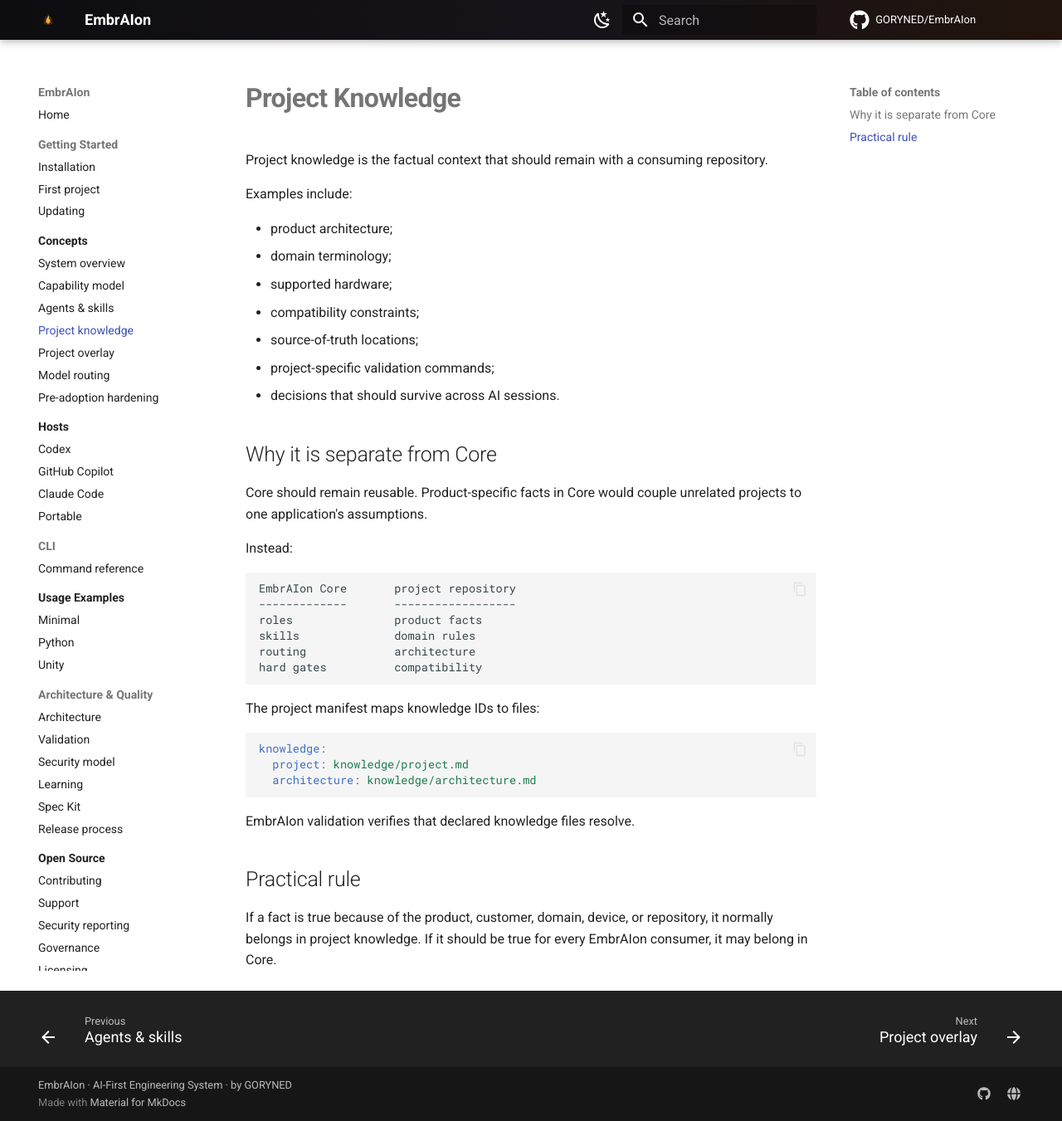
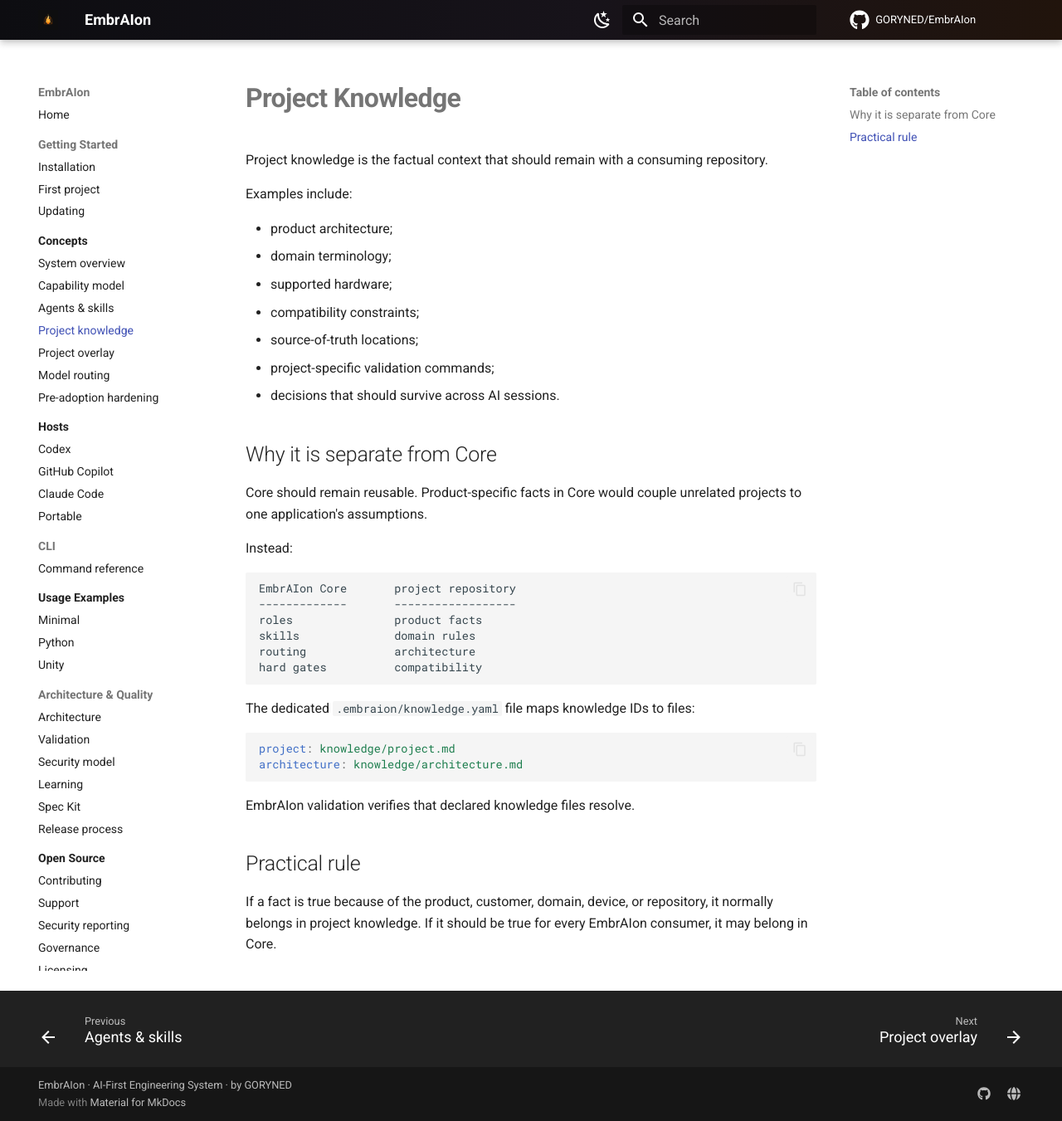
Before and after one commit to GORYNED/EmbrAIon, an MkDocs documentation site: the page built from docs/concepts/knowledge.md, in a window 1280 px wide and 1351 px high. Shown: the whole window at 83% size. Built offline with MkDocs 1.6.1 and Material for MkDocs 9.7.7, drawn with Linux system fonts in a browser that asks for light colours; comment, search, counter and statistics services are not loaded.

Commit message:
docs: align project knowledge example

````diff
--- a/docs/concepts/knowledge.md
+++ b/docs/concepts/knowledge.md
@@ -27,12 +27,11 @@ routing             architecture
 hard gates          compatibility
 ```
 
-The project manifest maps knowledge IDs to files:
+The dedicated `.embraion/knowledge.yaml` file maps knowledge IDs to files:
 
 ```yaml
-knowledge:
-  project: knowledge/project.md
-  architecture: knowledge/architecture.md
+project: knowledge/project.md
+architecture: knowledge/architecture.md
 ```
 
 EmbrAIon validation verifies that declared knowledge files resolve.
````
